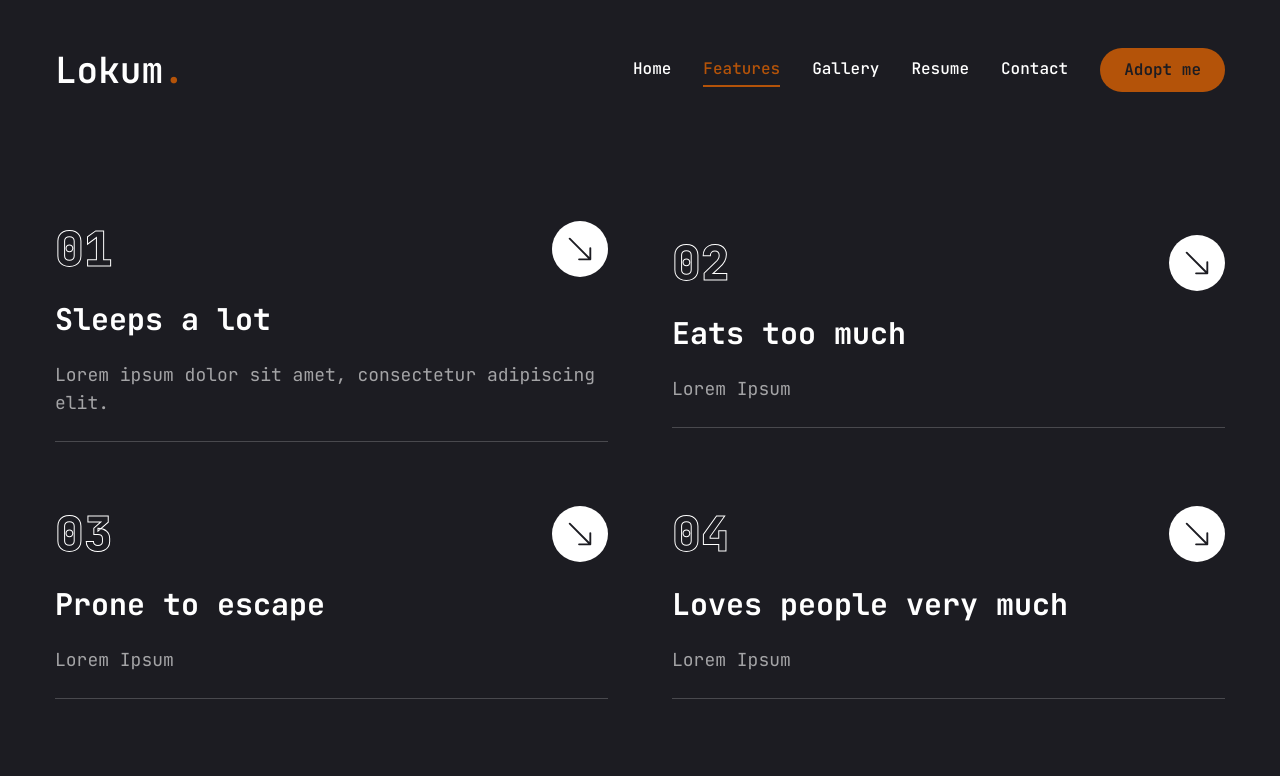
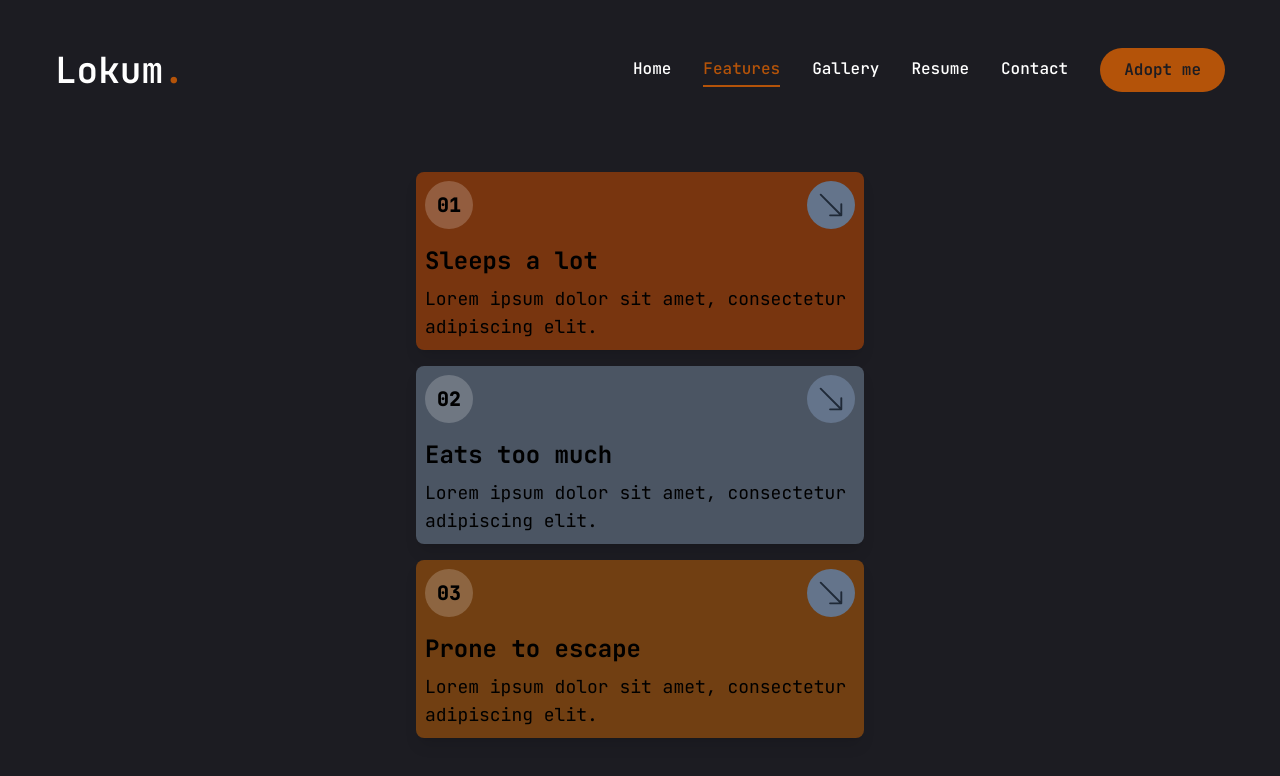
Before and after one commit to CodeShft/homepage, a Next.js app: page /features in a window 1280 px wide. Shown: the top 776 px of the page. Built offline with nearby package versions, Linux system fonts and the light colour scheme.

Commit message:
added icons

```diff
--- a/app/features/page.jsx
+++ b/app/features/page.jsx
@@ -1,9 +1,20 @@
 "use client";
 
 import { BsArrowDownRight } from "react-icons/bs";
+import { GiCat } from "react-icons/gi";
 import Link from "next/link";
+import { motion } from "framer-motion";
+import { useEffect, useState } from "react";
 
-const services = [
+const colors = ["bg-amber-900", "bg-gray-600", "bg-yellow-900"];
+
+const hoverColors = [
+  "hover:bg-amber-700",
+  "hover:bg-gray-400",
+  "hover:bg-yellow-700",
+];
+
+const features = [
   {
     num: "01",
     title: "Sleeps a lot",
@@ -13,74 +24,147 @@ const services = [
   {
     num: "02",
     title: "Eats too much",
-    description: "Lorem Ipsum",
+    description: "Lorem ipsum dolor sit amet, consectetur adipiscing elit.",
     href: "",
   },
   {
     num: "03",
     title: "Prone to escape",
-    description: "Lorem Ipsum",
-    href: "",
-  },
-  {
-    num: "04",
-    title: "Loves people very much",
-    description: "Lorem Ipsum",
+    description: "Lorem ipsum dolor sit amet, consectetur adipiscing elit.",
     href: "",
   },
 ];
 
-import { motion } from "framer-motion";
+const Services = () => {
+  const [mousePos, setMousePos] = useState({ x: 0, y: 0 });
 
-const Services = () => {
+  useEffect(() => {
+    const handleMouseMove = (event) => {
+      setMousePos({ x: event.clientX, y: event.clientY });
+    };
+
+    window.addEventListener("mousemove", handleMouseMove);
+
+    return () => {
+      window.removeEventListener("mousemove", handleMouseMove);
+    };
+  }, []);
+
   return (
-    <section className="min-h-[80vh] flex flex-col justify-center py-12 xl:py-0">
+    <section className="min-h-[50vh] flex flex-col justify-center py-8 relative">
       <div className="container mx-auto">
+        {/* Cat Animation */}
+        <div className="cat-animation absolute top-0 left-0 right-0 bottom-0 pointer-events-none z-10">
+          <div
+            className="cat"
+            style={{
+              left: `${mousePos.x}px`,
+              top: `${mousePos.y - 30}px`,
+              position: "fixed",
+              transform: "translate(-50%, -50%)",
+              transition: "transform 0.1s ease-out",
+            }}
+          >
+            {/* Cat icon: GiCat icon */}
+            <GiCat className="text-4xl text-white" />
+          </div>
+        </div>
+
         <motion.div
           initial={{ opacity: 0 }}
           animate={{
             opacity: 1,
             transition: { delay: 2.4, duration: 0.4, ease: "easeIn" },
           }}
-          className="grid grid-cols-1 sm:grid-cols-2 md:grid-cols-2 lg:grid-cols-2 gap-8 sm:gap-12 lg:gap-16"
+          className="grid grid-cols-1 sm:grid-cols-1 md:grid-cols-1 lg:grid-cols-1 xl:grid-cols-1 gap-4"
         >
-          {services.map((service, index) => {
+          {features.map((feature, index) => {
+            const cardColor = colors[index % colors.length];
+            const hoverColor = hoverColors[index % hoverColors.length];
             return (
-              <div
+              <motion.div
                 key={index}
-                className="flex flex-col justify-center gap-6 group"
+                initial={{ opacity: 0, y: 20 }}
+                animate={{
+                  opacity: 1,
+                  y: 0,
+                  transition: { delay: 0.4 + index * 0.2, duration: 0.6 },
+                }}
+                className={`flex flex-col justify-center gap-4 group border border-transparent rounded-lg shadow-lg transition-all duration-300 max-w-md mx-auto relative ${cardColor} ${hoverColor}`}
               >
+                {/* Card Content */}
+                <div className="p-2 flex flex-col justify-between h-full relative z-10">
                   {/* Top Section */}
                   <div className="w-full flex justify-between items-center">
-                  <div
-                    className="text-3xl sm:text-4xl md:text-5xl font-extrabold text-outline
-                    text-transparent group-hover:text-outline-hover transition-all duration-500"
-                  >
-                    {service.num}
+                    <div className="w-12 h-12 flex items-center justify-center bg-white bg-opacity-20 text-black rounded-full font-extrabold text-xl">
+                      {feature.num}
                     </div>
                     {/* Arrow Button */}
                     <Link
-                    href={service.href}
-                    className="w-12 h-12 sm:w-14 sm:h-14 rounded-full bg-white group-hover:bg-amber-700 transition-all duration-500 flex justify-center items-center hover:rotate-45"
+                      href={feature.href || "#"}
+                      className="w-10 h-10 sm:w-12 sm:h-12 rounded-full bg-slate-500 duration-500 flex justify-center items-center hover:rotate-45"
                     >
-                    <BsArrowDownRight className="text-primary text-2xl sm:text-3xl md:text-3xl" />
+                      <BsArrowDownRight className="text-gray-800 text-xl sm:text-2xl md:text-3xl" />
                     </Link>
                   </div>
                   {/* Title */}
-                <h2 className="text-xl sm:text-2xl md:text-3xl font-bold leading-none text-white group-hover:text-amber-700 transition-all duration-500">
-                  {service.title}
-                </h2>
+                  <motion.h2
+                    initial={{ opacity: 0, y: 20 }}
+                    animate={{
+                      opacity: 1,
+                      y: 0,
+                      transition: { delay: 0.6 + index * 0.2, duration: 0.4 },
+                    }}
+                    className="text-lg sm:text-xl md:text-2xl font-bold leading-none text-black mt-4"
+                  >
+                    {feature.title}
+                  </motion.h2>
                   {/* Description */}
-                <p className="text-sm sm:text-base md:text-lg text-white/60">
-                  {service.description}
-                </p>
-                {/* Border Divider */}
-                <div className="border-b border-white/20 w-full"></div>
+                  <motion.p
+                    initial={{ opacity: 0, y: 20 }}
+                    animate={{
+                      opacity: 1,
+                      y: 0,
+                      transition: { delay: 0.8 + index * 0.2, duration: 0.4 },
+                    }}
+                    className="text-sm sm:text-base md:text-lg text-black mt-2"
+                  >
+                    {feature.description}
+                  </motion.p>
                 </div>
+              </motion.div>
             );
           })}
         </motion.div>
       </div>
+
+      {/* Cat movement CSS */}
+      <style jsx>{`
+        /* Hide the cursor */
+        body {
+          cursor: none;
+        }
+
+        .cat-animation {
+          position: absolute;
+          top: 0;
+          left: 0;
+          right: 0;
+          bottom: 0;
+          pointer-events: none;
+        }
+
+        .cat {
+          width: 80px;
+          height: 80px;
+          display: flex;
+          justify-content: center;
+          align-items: center;
+          position: fixed;
+          background-color: transparent;
+          animation: none;
+        }
+      `}</style>
     </section>
   );
 };
--- a/components/MobileNav.jsx
+++ b/components/MobileNav.jsx
@@ -11,7 +11,7 @@ const links = [
   { name: "features", path: "/features" },
   { name: "gallery", path: "/gallery" },
   { name: "resume", path: "/resume" },
-  {name: "contact", path: "/contact"}
+  {name: "contact", path: "/contact"},
 ];
 
 const MobileNav = () => {
--- a/components/ui/Stats.jsx
+++ b/components/ui/Stats.jsx
@@ -5,19 +5,16 @@ import CountUp from "react-countup";
 const stats = [
   {
     num: 1,
-    text: " 6 Years old",
+    text: "6 Years old",
   },
-
   {
     num: 2,
     text: "Not an aggressive",
   },
-
   {
-    num:3 ,
+    num: 3,
     text: "Can live with cat",
   },
-
   {
     num: 4,
     text: "A neutered cat",
@@ -26,26 +23,24 @@ const stats = [
 
 const Stats = () => {
   return (
-    <section className="pt-4 pb-12 xl:pt-0 xl:pb-0">
+    <section className="pt-3 pb-12 xl:pt-0 xl:pb-0">
       <div className="container mx-auto">
-        <div className="flex flex-wrap gap-6 max-w-[80vw] mx-auto xl:max-w-none  text-green-700">
+        <div className="flex flex-wrap gap-8 max-w-[80vw] mx-auto xl:max-w-none text-green-700">
           {stats.map((item, index) => {
             return (
               <div
-                className="flex-1 flex gap-4 items-center justify-center xl:justify-start"
+                className="flex items-center justify-start gap-6 sm:gap-8 xl:gap-4" // Burada gap'i artırdım
                 key={index}
               >
+                {/* Sayı kısmı */}
                 <CountUp
                   end={item.num}
                   duration={5}
                   delay={2}
-                  className="text-4xl xl:text-6xl font-extrabold"
+                  className="text-4xl sm:text-5xl xl:text-6xl font-extrabold mt-[-30px]" // Sayıyı yukarıya taşıdık
                 />
-                <p
-                  className={`${
-                    item.text.length < 15 ? "max-w-[100px]" : "max-w-[150px]"
-                  } leading-snug text-white/80`}
-                >
+                {/* Metin kısmı */}
+                <p className="text-sm sm:text-base xl:text-lg leading-snug text-white/80 mt-[-30px]">
                   {item.text}
                 </p>
               </div>
```
Lines whose indentation alone changed are shown as unchanged.
